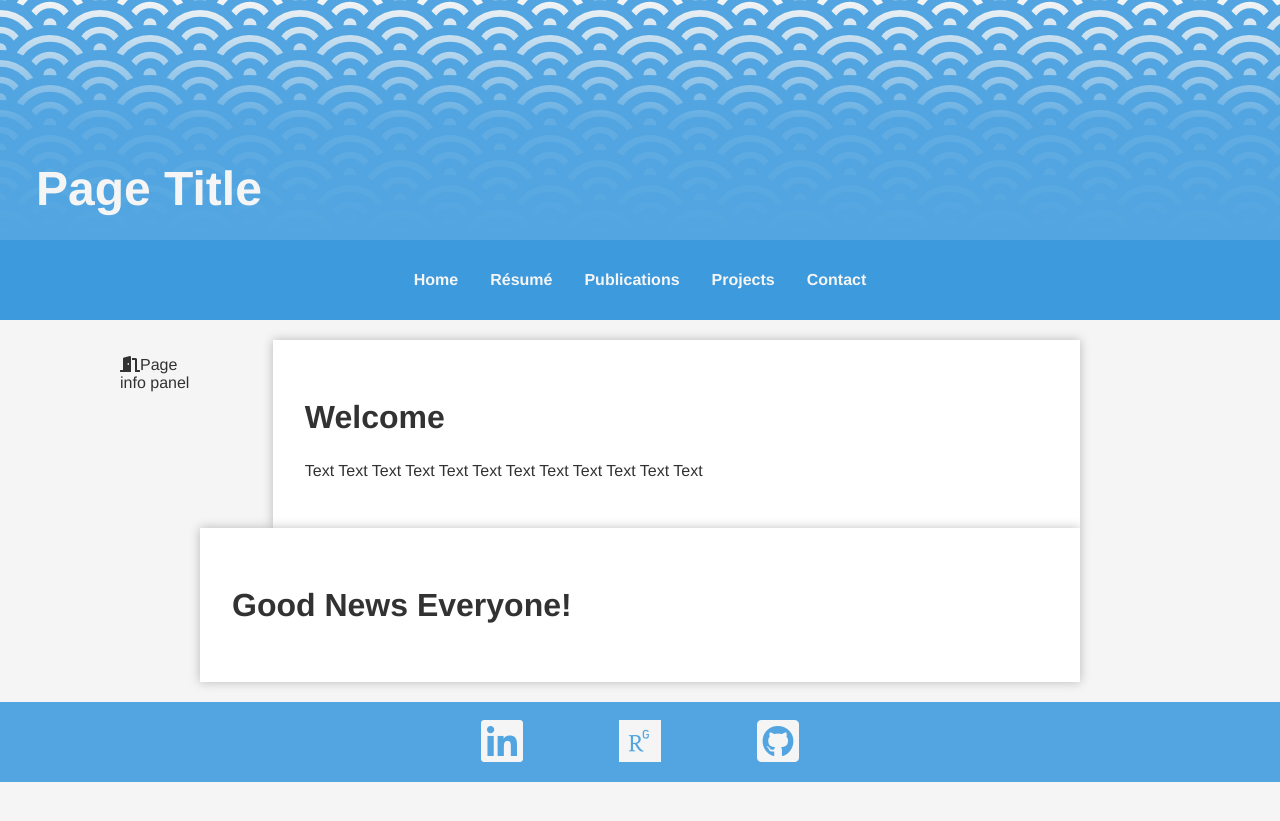
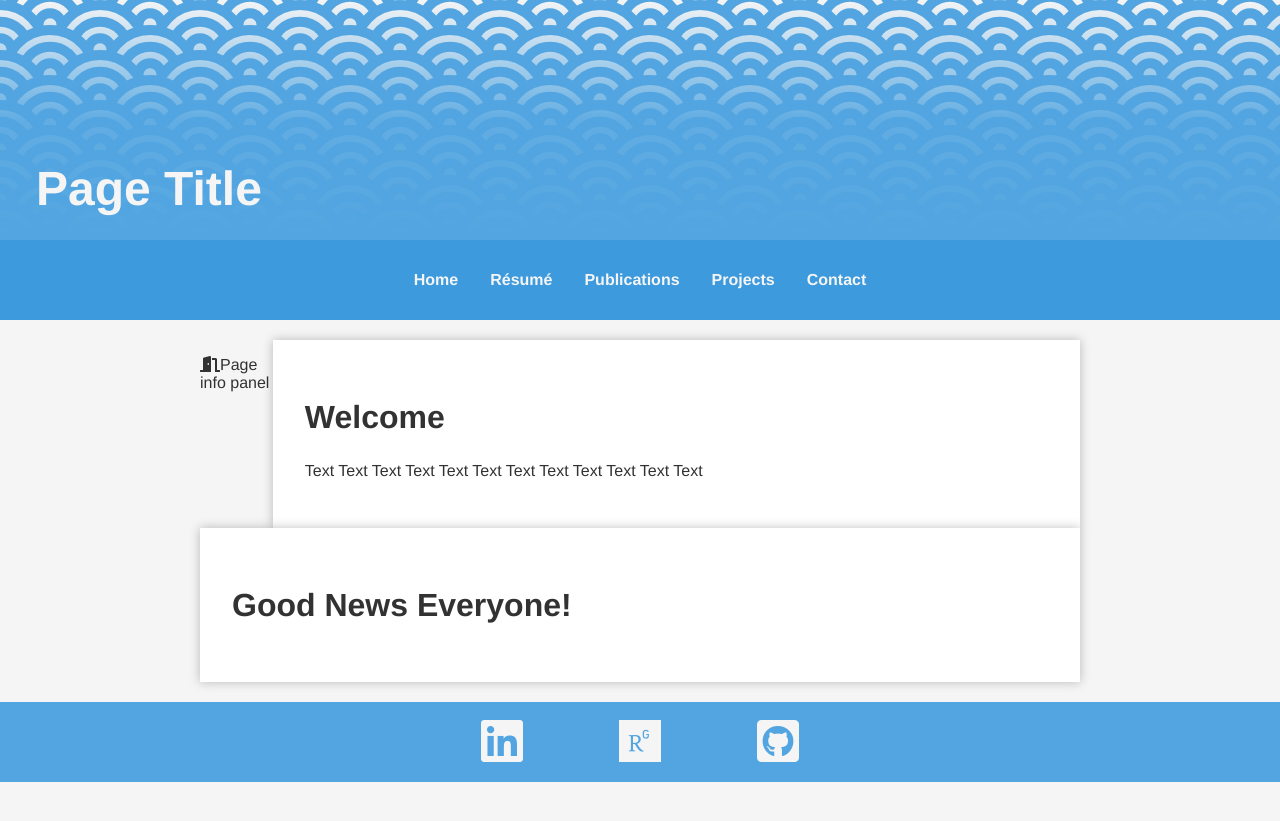
Before and after one commit to dmtveit/dmtveit.github.io, a Jekyll site: the page built from index.html, in a window 1280 px wide. Shown: the top 821 px of the page. Built offline with Jekyll 4.4.1, drawn with Linux system fonts in a browser that asks for light colours.

Commit message:
page info testing

```diff
--- a/css/main.css
+++ b/css/main.css
@@ -196,10 +196,8 @@ main {
     box-shadow: var(--box-shadow);
 }
 .page-info {
-    position: relative;
     width: 5rem;
     height: 3rem;
-    left: -5rem;
 }
 section {
     padding: 0;
```
